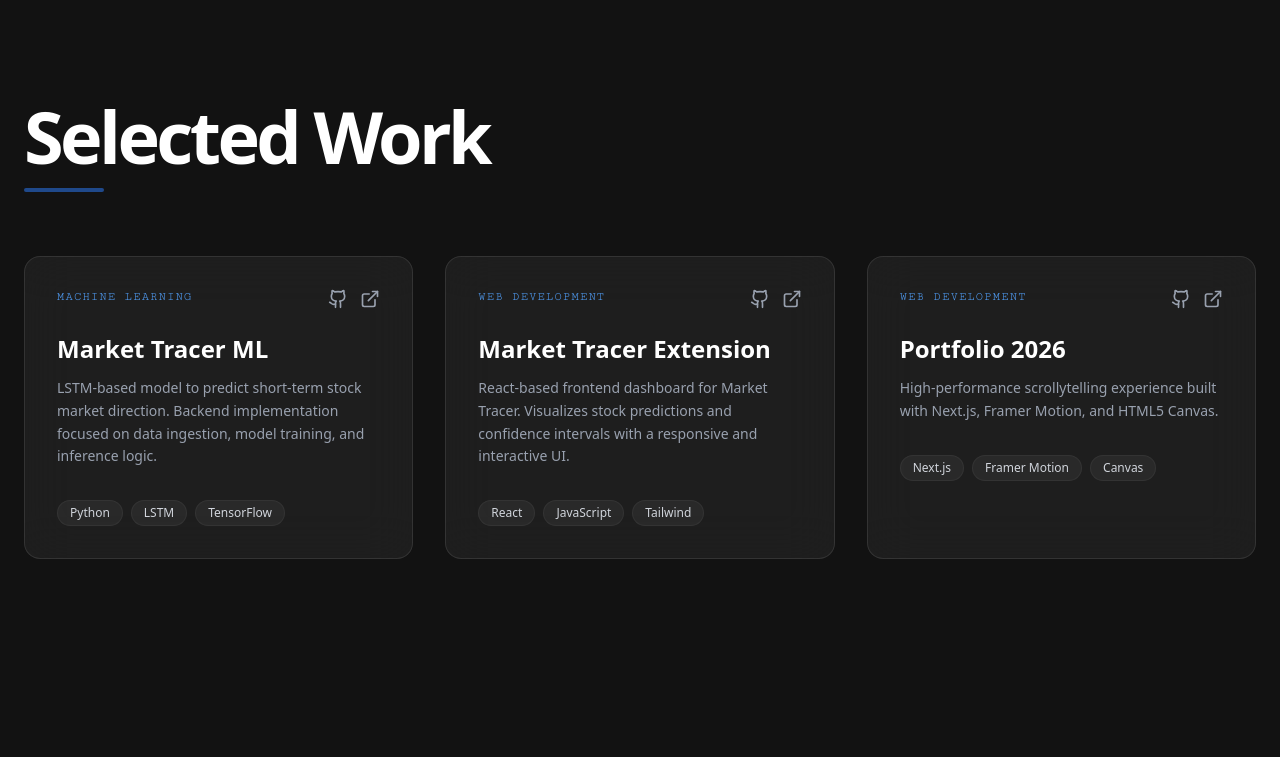
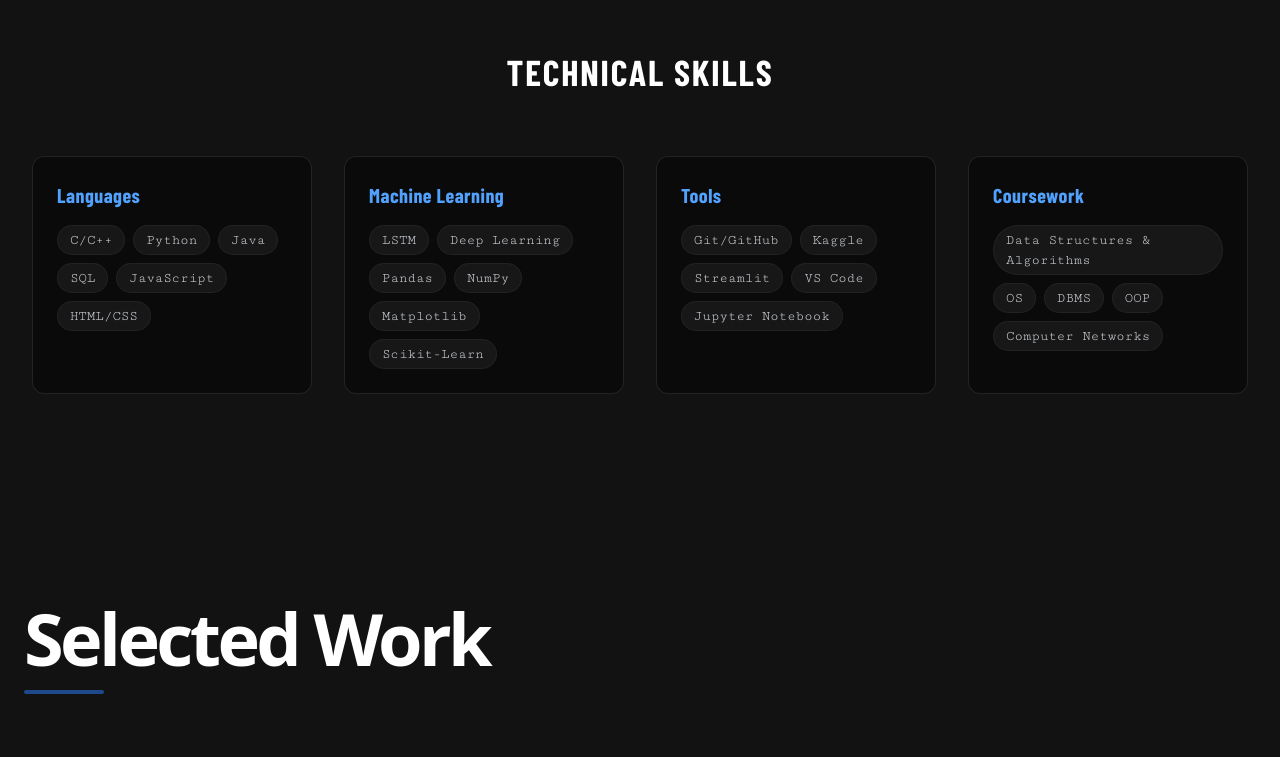
Before and after one commit to Pulkit320/portfolio, a Next.js app: page / in a window 1280 px wide. Shown: the part 4028-4785 px from the top of the page. Built offline with nearby package versions, Linux system fonts and the light colour scheme.

Commit message:
Enable static Skills section in page layout

```diff
--- a/app/page.tsx
+++ b/app/page.tsx
@@ -3,6 +3,7 @@
 import { useRef } from "react";
 import { Navbar } from "@/components/layout/Navbar";
 import { Projects } from "@/components/sections/Projects";
+import { Skills } from "@/components/sections/Skills";
 import { Contact } from "@/components/sections/Contact";
 import { Footer } from "@/components/layout/Footer";
 import { ScrollyCanvas } from "@/components/ui/ScrollyCanvas";
@@ -23,6 +24,7 @@ export default function Home() {
 
       {/* Content after scroll */}
       <div className="relative z-10 bg-[#121212]">
+        <Skills />
         <Projects />
         <Contact />
         <Footer />
```
